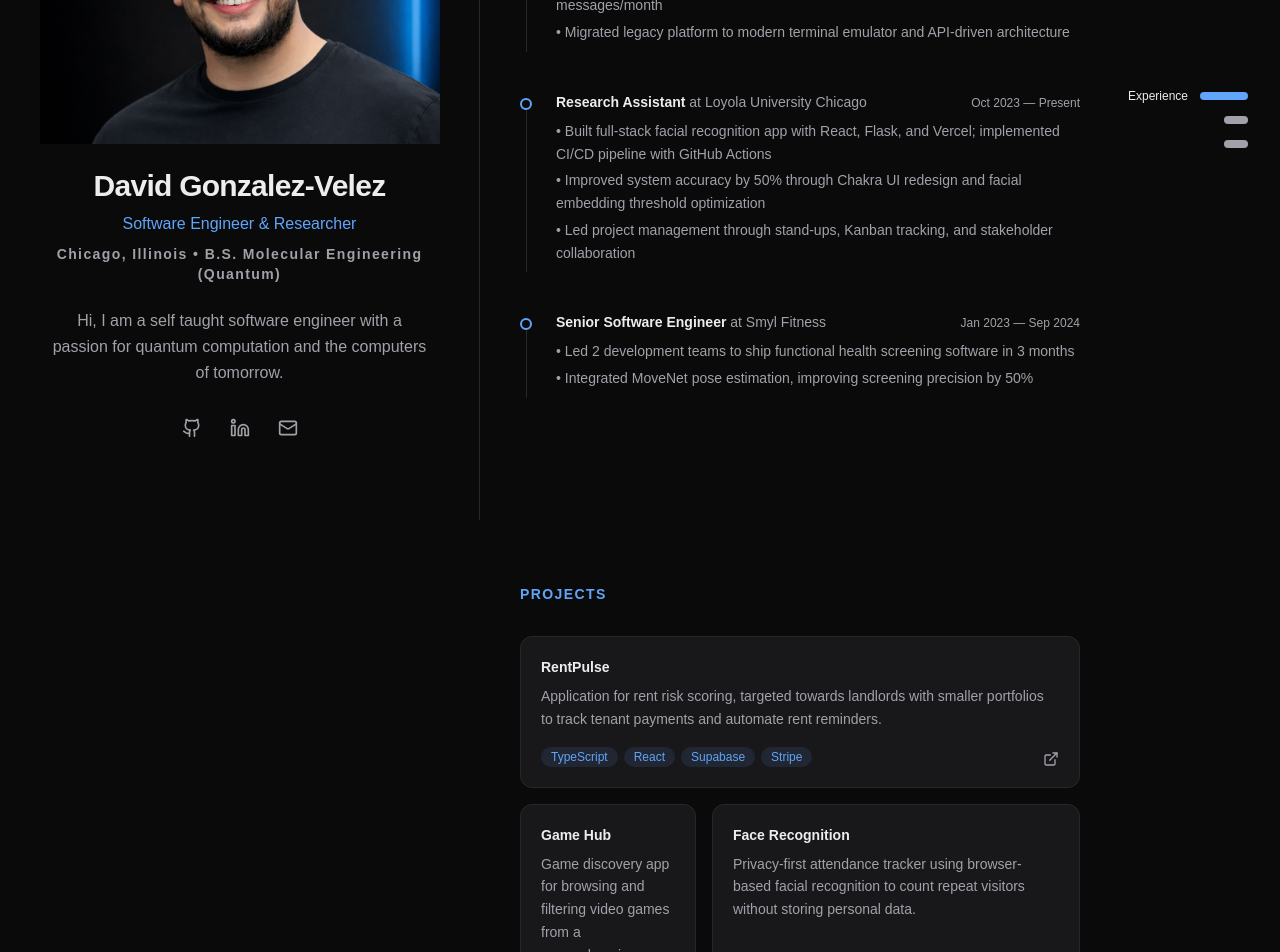
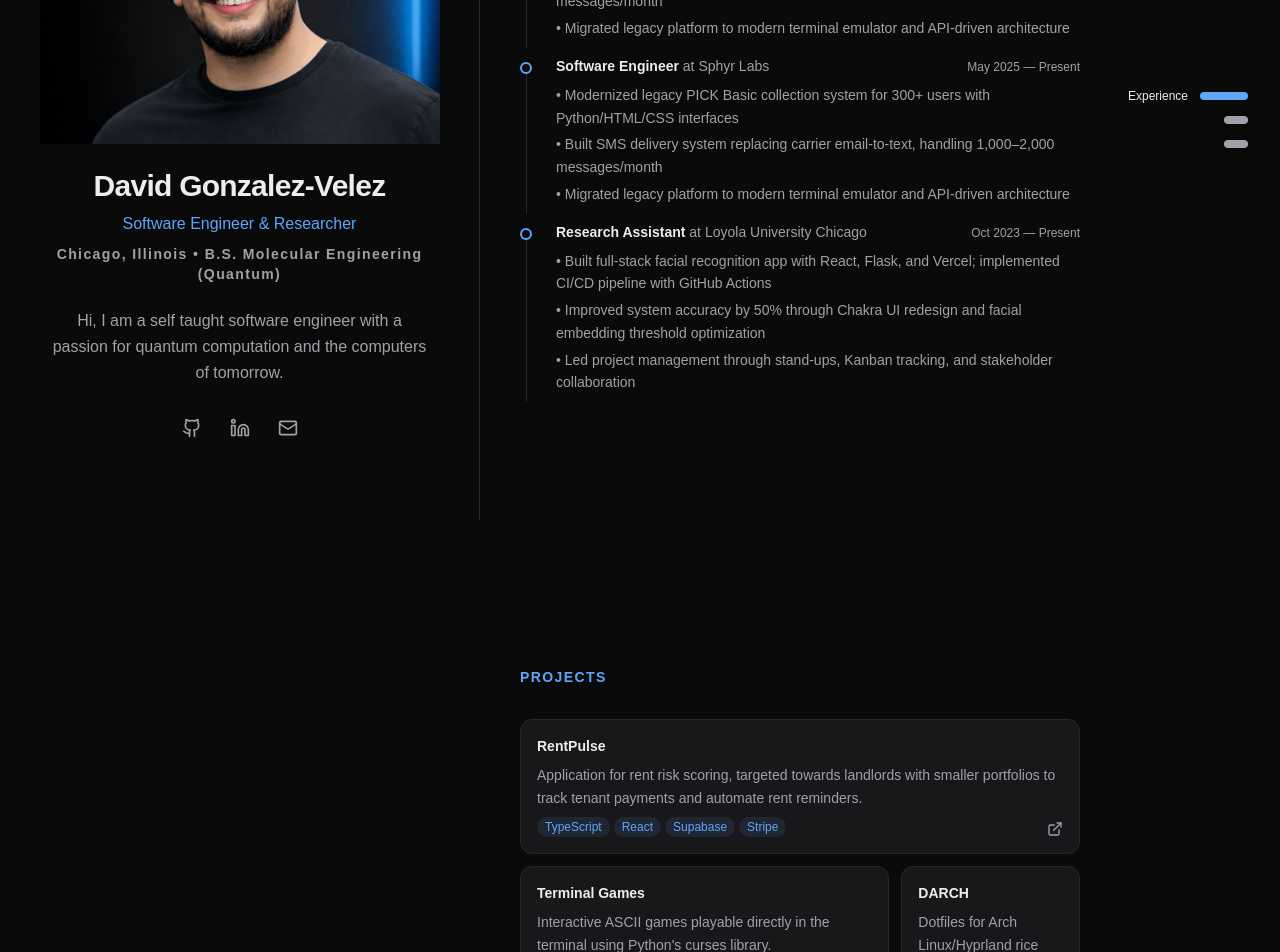
Before and after one commit to DGV98/portfolio, a Next.js app: page / in a window 1280 px wide. Shown: the part 280-1232 px from the top of the page. Built offline with nearby package versions, Linux system fonts and the light colour scheme.

Commit message:
Fixed scroll behavior

```diff
--- a/app/globals.css
+++ b/app/globals.css
@@ -34,6 +34,6 @@ body {
   scrollbar-width: none;
 } */
 
-*::-webkit-scrollbar {
+/* *::-webkit-scrollbar {
   display: none;
-}
+} */
--- a/app/page.tsx
+++ b/app/page.tsx
@@ -8,12 +8,6 @@ import { experience } from "@/data/experience";
 import { projects } from "@/data/projects";
 import { publications } from "@/data/publications";
 import Banner from "@/components/banner";
-
-const sections = [
-  { id: "experience", label: "Experience" },
-  { id: "projects", label: "Projects" },
-  { id: "publications", label: "Publications" },
-];
 
 export default function Home() {
   return (
@@ -26,10 +20,10 @@ export default function Home() {
         </div>
 
         {/* Main content */}
-        <main className="flex-1 lg:ml-[37.5%] lg:h-screen lg:pr-40">
+        <main className="flex-1 lg:ml-[37.5%] lg:h-screen lg:snap-y lg:snap-proximity lg:pr-40">
           <section
             id="experience"
-            className="flex min-h-screen items-center justify-center px-6 py-12 sm:px-10 lg:py-16"
+            className="flex min-h-screen items-center justify-center px-6 py-12 sm:px-10 lg:snap-start lg:py-16"
           >
             <div className="mx-auto w-full max-w-3xl">
               <ExperienceSection entries={experience} />
@@ -38,7 +32,7 @@ export default function Home() {
 
           <section
             id="projects"
-            className="flex min-h-screen items-center justify-center px-6 py-12 sm:px-10 lg:py-16"
+            className="flex min-h-screen items-center justify-center px-6 py-12 sm:px-10 lg:snap-start lg:py-16"
           >
             <div className="mx-auto w-full max-w-3xl">
               <ProjectsSection projects={projects} />
@@ -47,7 +41,7 @@ export default function Home() {
 
           <section
             id="publications"
-            className="flex min-h-screen items-center justify-center px-6 py-12 sm:px-10 lg:py-16"
+            className="flex min-h-screen items-center justify-center px-6 py-12 sm:px-10 lg:snap-start lg:py-16"
           >
             <div className="mx-auto w-full max-w-3xl">
               <PublicationsSection publications={publications} />
@@ -56,7 +50,7 @@ export default function Home() {
         </main>
 
         {/* Scroll Navigation */}
-        <ScrollNavigation sections={sections} />
+        <ScrollNavigation />
       </div>
     </div>
   );
--- a/components/experience-item.tsx
+++ b/components/experience-item.tsx
@@ -2,7 +2,7 @@ import { ExperienceEntry } from "@/types";
 
 export function ExperienceItem({ entry }: { entry: ExperienceEntry }) {
   return (
-    <div className="relative flex gap-6 pb-10 last:pb-0">
+    <div className="relative flex gap-6 pb-2 last:pb-0">
       {/* Timeline line + dot */}
       <div className="flex flex-col items-center">
         <div className="border-accent bg-background mt-1.5 h-3 w-3 rounded-full border-2" />
--- a/components/project-card.tsx
+++ b/components/project-card.tsx
@@ -21,7 +21,7 @@ export function ProjectCard({ project }: { project: ProjectEntry }) {
       variants={cardVariants}
       whileHover={{ scale: 1.02 }}
       transition={{ type: "spring", stiffness: 300, damping: 20 }}
-      className={`border-border bg-card hover:bg-card-hover flex flex-col justify-between rounded-xl border p-5 transition-colors ${
+      className={`border-border bg-card hover:bg-card-hover flex flex-col justify-between rounded-xl border p-4 transition-colors ${
         priorities[project.priority]
       }`}
     >
@@ -29,17 +29,17 @@ export function ProjectCard({ project }: { project: ProjectEntry }) {
         <h3 className="text-foreground mb-2 text-sm font-semibold">
           {project.title}
         </h3>
-        <p className="text-muted mb-4 text-sm leading-relaxed">
+        <p className="text-muted mb-2 text-sm leading-relaxed">
           {project.description}
         </p>
       </div>
 
       <div className="flex items-end justify-between">
-        <div className="flex flex-wrap gap-1.5">
+        <div className="flex flex-wrap gap-1">
           {project.tags.map((tag) => (
             <span
               key={tag}
-              className="bg-accent/10 text-accent rounded-full px-2.5 py-0.5 text-xs font-medium"
+              className="bg-accent/10 text-accent rounded-full px-2 py-0.5 text-xs font-medium"
             >
               {tag}
             </span>
--- a/components/projects-section.tsx
+++ b/components/projects-section.tsx
@@ -21,7 +21,7 @@ export function ProjectsSection({ projects }: { projects: ProjectEntry[] }) {
         initial="hidden"
         whileInView="visible"
         viewport={{ once: true, margin: "-50px" }}
-        className="grid grid-cols-1 gap-4 sm:grid-cols-3"
+        className="grid grid-cols-1 gap-3 sm:grid-cols-3"
       >
         {projects.map((project) => (
           <ProjectCard key={project.title} project={project} />
--- a/components/scroll-navigation.tsx
+++ b/components/scroll-navigation.tsx
@@ -2,14 +2,13 @@
 
 import { useEffect, useState } from "react";
 
-interface ScrollNavigationProps {
-  sections: Array<{
-    id: string;
-    label: string;
-  }>;
-}
+const sections = [
+  { id: "experience", label: "Experience" },
+  { id: "projects", label: "Projects" },
+  { id: "publications", label: "Publications" },
+];
 
-export function ScrollNavigation({ sections }: ScrollNavigationProps) {
+export function ScrollNavigation() {
   const [activeSection, setActiveSection] = useState(sections[0]?.id || "");
 
   useEffect(() => {
--- a/data/experience.ts
+++ b/data/experience.ts
@@ -1,9 +1,22 @@
 import { ExperienceEntry } from "@/types";
 
+// TODO: Shorten bullet points summarizing work experience
 export const experience: ExperienceEntry[] = [
   {
     company: "SnapOn Credit",
     role: "Software Developer",
+    startDate: "May 2025",
+    endDate: "Present",
+    bullets: [
+      "Modernized legacy PICK Basic collection system for 300+ users with Python/HTML/CSS interfaces",
+      "Built SMS delivery system replacing carrier email-to-text, handling 1,000–2,000 messages/month",
+      "Migrated legacy platform to modern terminal emulator and API-driven architecture",
+    ],
+  },
+  // TODO: Create bullet points for this one
+  {
+    company: "Sphyr Labs",
+    role: "Software Engineer",
     startDate: "May 2025",
     endDate: "Present",
     bullets: [
@@ -23,14 +36,40 @@ export const experience: ExperienceEntry[] = [
       "Led project management through stand-ups, Kanban tracking, and stakeholder collaboration",
     ],
   },
-  {
-    company: "Smyl Fitness",
-    role: "Senior Software Engineer",
-    startDate: "Jan 2023",
-    endDate: "Sep 2024",
-    bullets: [
-      "Led 2 development teams to ship functional health screening software in 3 months",
-      "Integrated MoveNet pose estimation, improving screening precision by 50%",
-    ],
-  },
+  // {
+  //   company: "Smyl Fitness",
+  //   role: "Software Engineer",
+  //   startDate: "Jan 2023",
+  //   endDate: "Sep 2024",
+  //   bullets: [],
+  // },
+  // // TODO: Fix all experience items below
+  // {
+  //   company: "Capgemini",
+  //   role: "Senior Software Engineer",
+  //   startDate: "Aug 2021",
+  //   endDate: "Sep 2024",
+  //   bullets: [],
+  // },
+  // {
+  //   company: "Capgemini",
+  //   role: "Software Engineer",
+  //   startDate: "Aug 2021",
+  //   endDate: "Sep 2024",
+  //   bullets: [],
+  // },
+  // {
+  //   company: "Im Lab - University of Chicago",
+  //   role: "Data Analyst",
+  //   startDate: "Aug 2021",
+  //   endDate: "Sep 2024",
+  //   bullets: [],
+  // },
+  // {
+  //   company: "Center for Research Informatics",
+  //   role: "Help Desk Analyst",
+  //   startDate: "Aug 2021",
+  //   endDate: "Sep 2024",
+  //   bullets: [],
+  // },
 ];
--- a/data/projects.ts
+++ b/data/projects.ts
@@ -9,24 +9,6 @@ export const projects: ProjectEntry[] = [
     // repoUrl: "https://github.com/DGV98/fullstack-math",
     demoUrl: "https://www.rentpulse.dev",
     priority: "primary",
-  },
-  {
-    title: "Game Hub",
-    description:
-      "Game discovery app for browsing and filtering video games from a comprehensive games database.",
-    tags: ["TypeScript", "React"],
-    repoUrl: "https://github.com/DGV98/game-hub-clone",
-    demoUrl: "https://game-hub-tan-one.vercel.app/",
-    priority: "tertiary",
-  },
-  {
-    title: "Face Recognition",
-    description:
-      "Privacy-first attendance tracker using browser-based facial recognition to count repeat visitors without storing personal data.",
-    tags: ["TypeScript", "React", "TensorFlow"],
-    // repoUrl: "https://github.com/DGV98/fullstack-math",
-    demoUrl: "https://community-os-7qjn.vercel.app/",
-    priority: "secondary",
   },
 
   {
@@ -44,4 +26,13 @@ export const projects: ProjectEntry[] = [
     repoUrl: "https://github.com/DGV98/DARCH",
     priority: "tertiary",
   },
+  {
+    title: "Face Recognition",
+    description:
+      "Privacy-first attendance tracker using browser-based facial recognition to count repeat visitors without storing personal data.",
+    tags: ["TypeScript", "React", "TensorFlow"],
+    // repoUrl: "https://github.com/DGV98/fullstack-math",
+    demoUrl: "https://community-os-7qjn.vercel.app/",
+    priority: "primary",
+  },
 ];
--- a/posts/hello.mdx
+++ b/posts/hello.mdx
@@ -1,5 +1,14 @@
 export const metadata = {
-  title: "Hello World",
+  title: "Resisting Temptation",
   publishDate: "2025-01-05",
   published: true,
 };
+
+# Resisting Temptation
+
+My path into software engineer has not been a linear path. I graduated from college
+as a Molecular Engineering major, a degree that the university was admittedly
+"testing out". I like to think of it as a glorified physics degree, as the bulk of
+my coursework was in the physics department.
+
+{/* Reaching for AI... talk about the experience with this website */}
```
